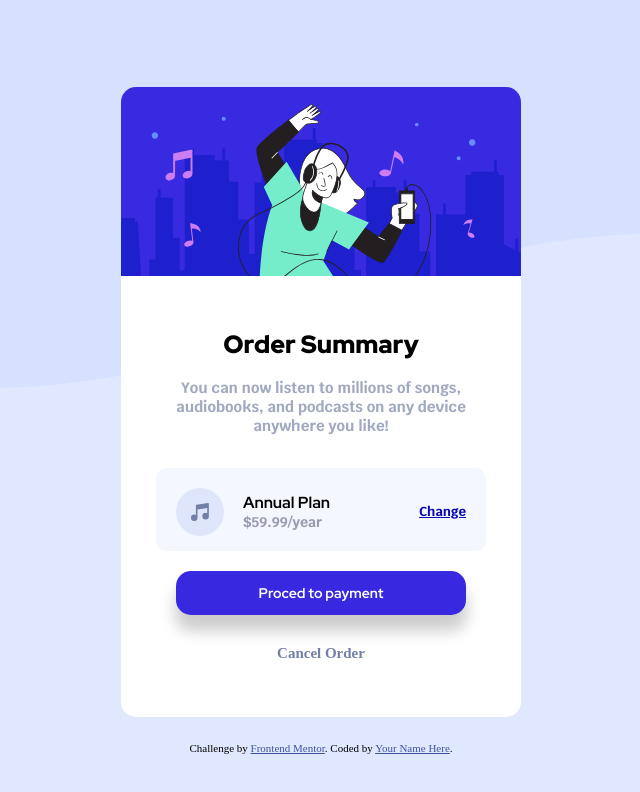
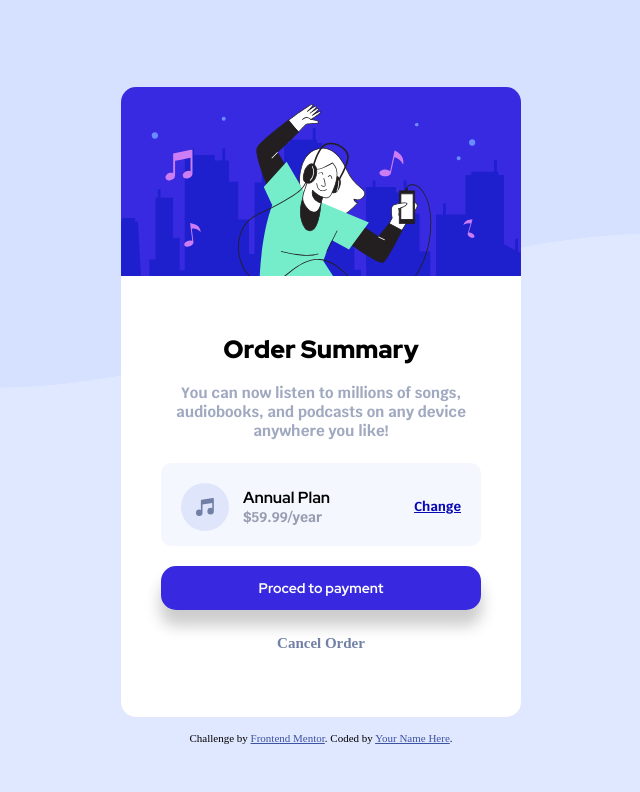
Before and after one commit to NivelX/Order-summary-card, a plain HTML site: page index.html in a window 1280 px wide. Shown: the whole page, without its empty margins (319-959 px from the left). Drawn offline with Linux system fonts and the light colour scheme.

Commit message:
Proyecto arreglado

```diff
--- a/css/styles.css
+++ b/css/styles.css
@@ -23,7 +23,7 @@ body{
     width: 25rem;
     border-radius: 15px;
     overflow: hidden;
-    margin: 25px;
+    margin: 15px;
 }
                             /*END CONTENEDOR*/
 .imagen{
@@ -36,7 +36,7 @@ body{
                             /*START CARD*/
 .card{
     height: 450px;
-    padding: 35px;
+    padding: 40px;
     background-color: rgb(255, 255, 255);
     box-shadow: 50px 500px 500px 0 rgba(0, 0, 0, 0.2);
     border-radius: 0 0 20px 20px;
@@ -63,7 +63,7 @@ body{
 .card_info{
     background-color: hsl(225, 100%, 98%);
     padding: 20px 20px 15px;
-    margin-top: 25px;
+
     display: flex;
     justify-content: space-between;
     align-items: center;
@@ -111,7 +111,7 @@ body{
     text-align: center;
     color: white;
     padding: 13px;
-    margin: 20px;
+    margin: 20px 0;
     font-weight: 700;
 }
 
@@ -120,7 +120,7 @@ body{
 }
 
 .btn_cancel{
-    margin-top: 30px;
+    margin: 25px;
     display: block;
     font-weight: 700;
     font-size: 15px;
```
Also changed, not shown: index.html (line endings or trailing spaces).
